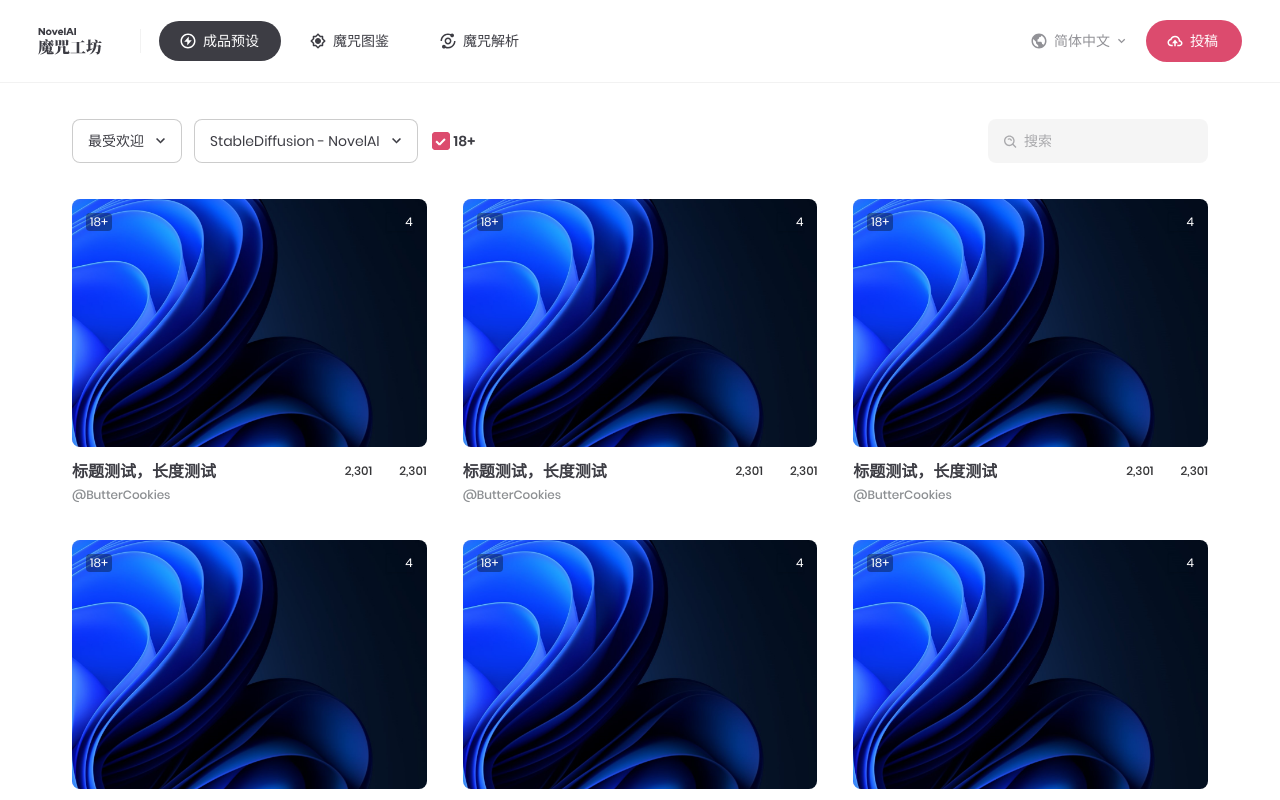
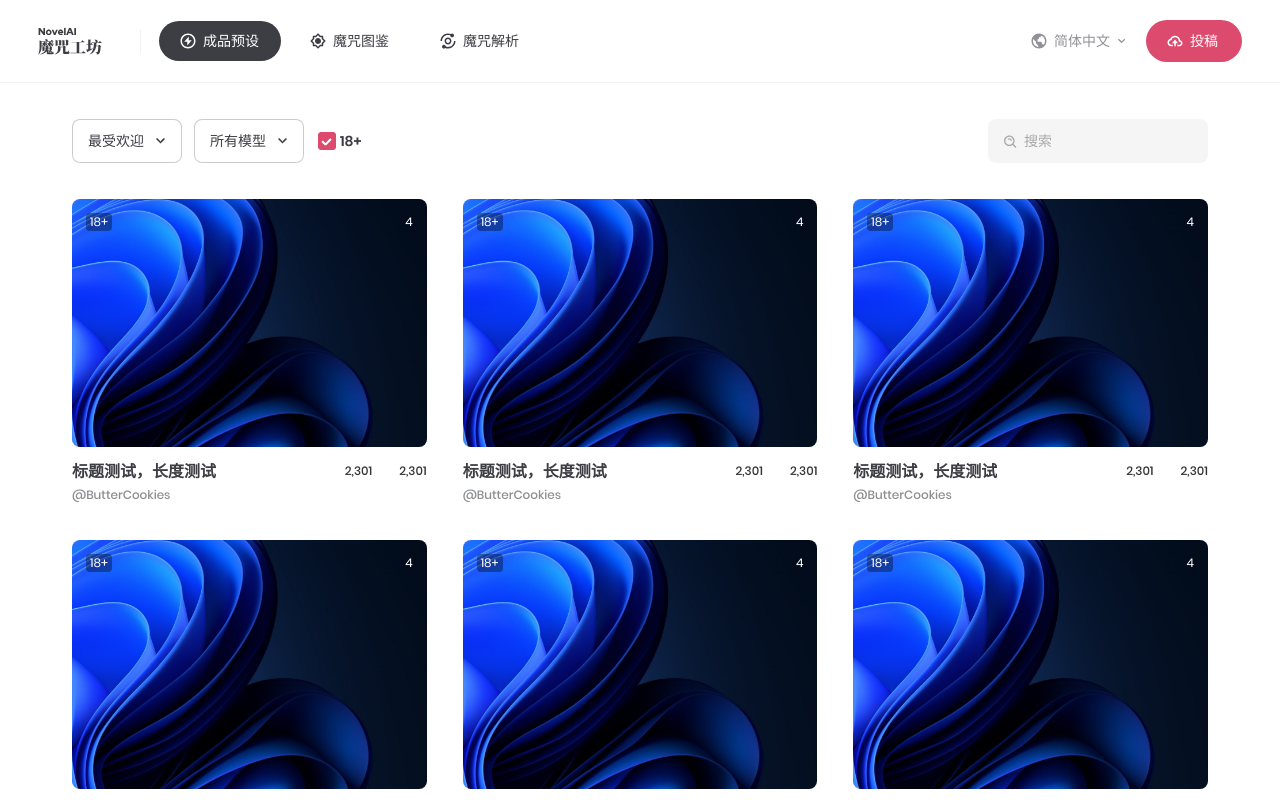
Before and after one commit to Coooookies/novelai-tagdictionary-webui, a Vue app: page /community in a window 1280 px wide. Shown: the top 800 px of the page. Built offline with nearby package versions, Linux system fonts and the light colour scheme.

Commit message:
feat: 更新主页元素

```diff
--- a/src/router/routes/community.vue
+++ b/src/router/routes/community.vue
@@ -51,11 +51,16 @@ const items2: iSelectItems[] = [
   {
     type: "item",
     key: "0",
+    value: "所有模型",
+  },
+  {
+    type: "item",
+    key: "1",
     value: "StableDiffusion - NovelAI",
   },
   {
     type: "item",
-    key: "1",
+    key: "2",
     value: "Naifu - NovelAI",
   },
 ];
```
